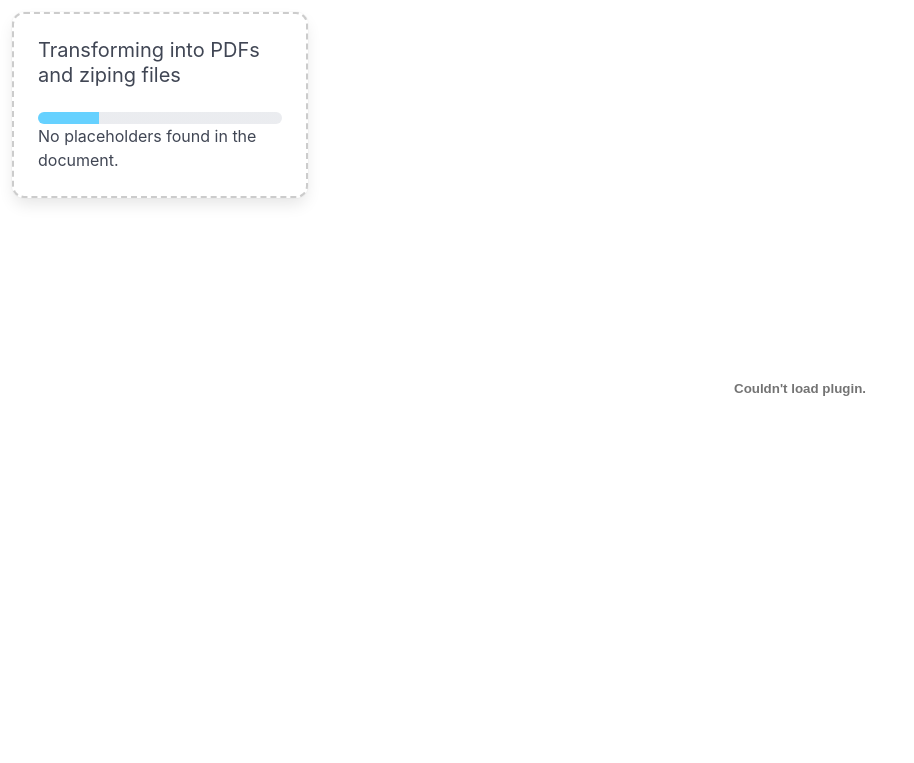
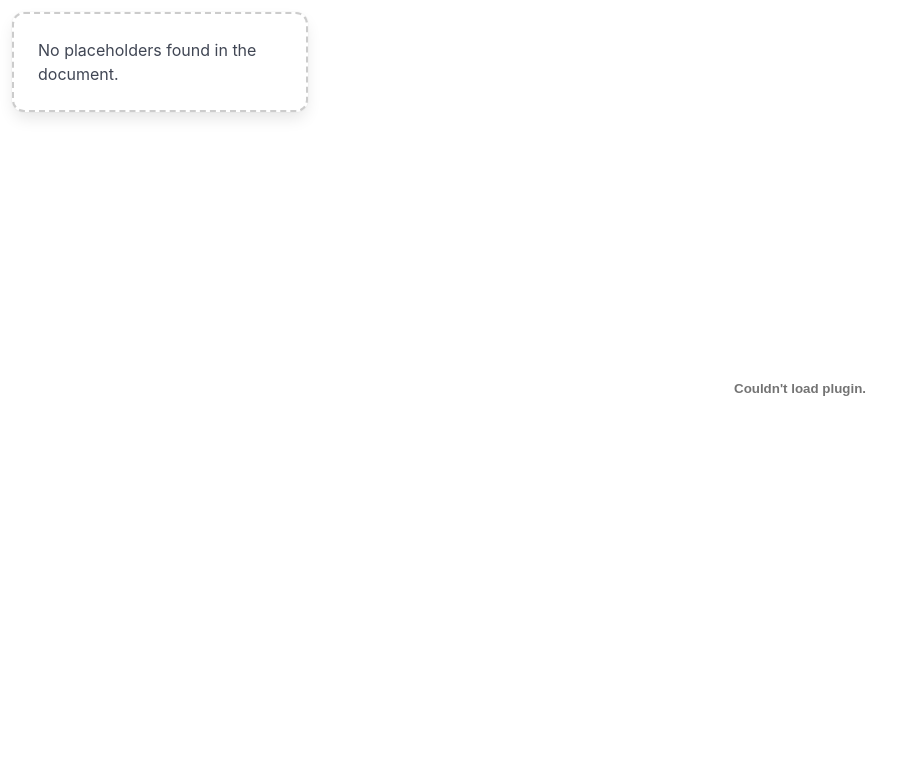
Before and after one commit to bjgrassi/batch-pdf-flask, a Flask app: template app/templates/dashboard.html in a window 1280 px wide. Shown: the part 64-827 px from the top of the page, without its empty margins (0-914 px from the left). Run offline with Flask 3, Linux system fonts and the light colour scheme; the template is opened without the code that fills it, so the values that code supplies are empty.

Commit message:
fixing error message

```diff
--- a/app/templates/dashboard.html
+++ b/app/templates/dashboard.html
@@ -4,7 +4,7 @@
   <div class="column is-3-desktop is-12-tablet">
     <div class="card card-border">
       <div class="card-content">
-        <div id="progressCard">
+        <div id="progressCard" style="display: none;">
           <p class="subtitle is-5">Transforming into PDFs and ziping files</span></b></p>
           <progress id="progress" class="progress is-small is-info" max="100">50%</progress>
         </div>
@@ -92,7 +92,6 @@
   const totalForms = document.getElementById('placeholderForm').dataset.batchQuantity;
   let progressCard = document.getElementById('progressCard');
   let mainForm = document.getElementById('mainForm');
-  progressCard.style.display = 'none'
   let selectedPlaceholders = [];
   const fileNameInput = document.querySelector('input[name="fileName"]');
 
```
Also changed, not shown: 2 other files.
